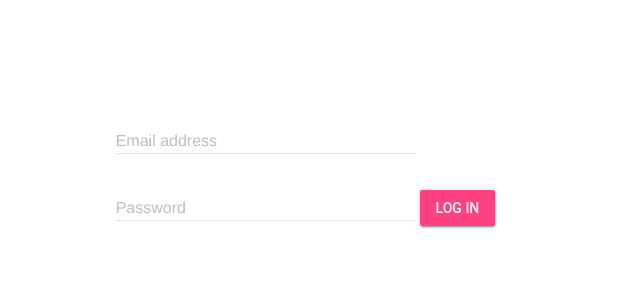
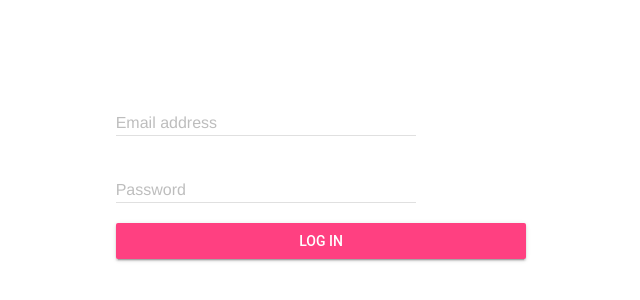
Before and after one commit to generic-github-user/fbla-competition-coding-programming, a plain HTML site: page src/login.html in a window 1280 px wide. Shown: the part 226-526 px from the top of the page, without its empty margins (319-959 px from the left). Drawn offline with Linux system fonts and the light colour scheme.

Commit message:
full width button

```diff
--- a/src/css/login.css
+++ b/src/css/login.css
@@ -6,3 +6,7 @@ body {
       align-items: center;
       justify-content: center;
 }
+
+button#log-in {
+      width: 100%;
+}
```
